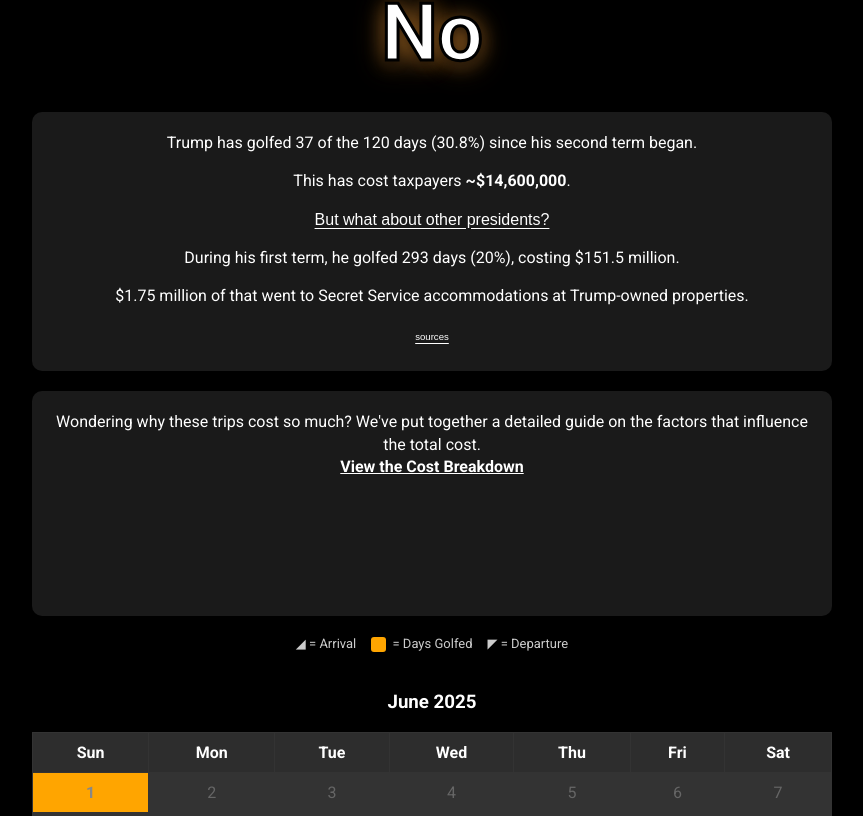
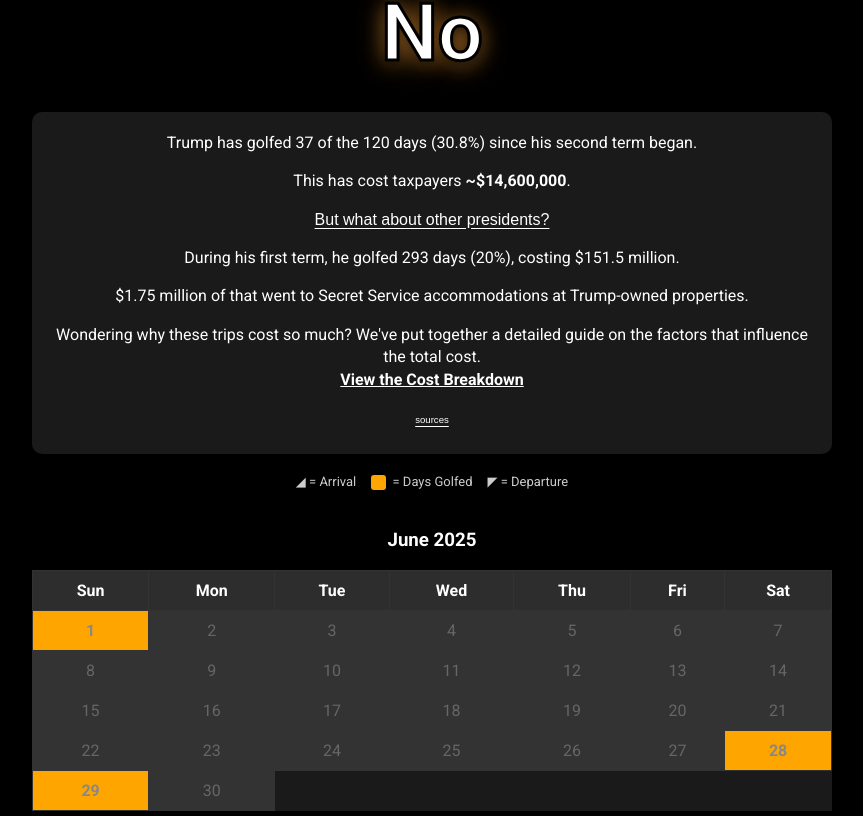
Before and after one commit to soyboi1312/istrumpgolfing.today, a Next.js app: page / in a window 1280 px wide. Shown: the part 430-1246 px from the top of the page, without its empty margins (208-1071 px from the left). Built offline with nearby package versions, Linux system fonts and the light colour scheme.

Commit message:
Add files via upload

```diff
--- a/pages/index.tsx
+++ b/pages/index.tsx
@@ -347,6 +347,12 @@ const Home: React.FC<HomeProps> = ({
             Trump-owned properties.
           </p>
 
+          <p>
+                Wondering why these trips cost so much? We've put together a detailed guide on the factors that influence the total cost.
+                <br/>
+                <Link href="/cost-breakdown"><a className={styles.costInfoLink}>View the Cost Breakdown</a></Link>
+          </p>
+
           <div className={styles.sourceButtonContainer}>
             <button
               className={styles.sourceButton}
@@ -415,14 +421,6 @@ const Home: React.FC<HomeProps> = ({
               </div>
             )}
           </div>
-        </div>
-
-        <div className={styles.blurb}>
-            <p>
-                Wondering why these trips cost so much? We've put together a detailed guide on the factors that influence the total cost.
-                <br/>
-                <Link href="/cost-breakdown"><a className={styles.costInfoLink}>View the Cost Breakdown</a></Link>
-            </p>
         </div>
 
         <div className={styles.legend}>
```
